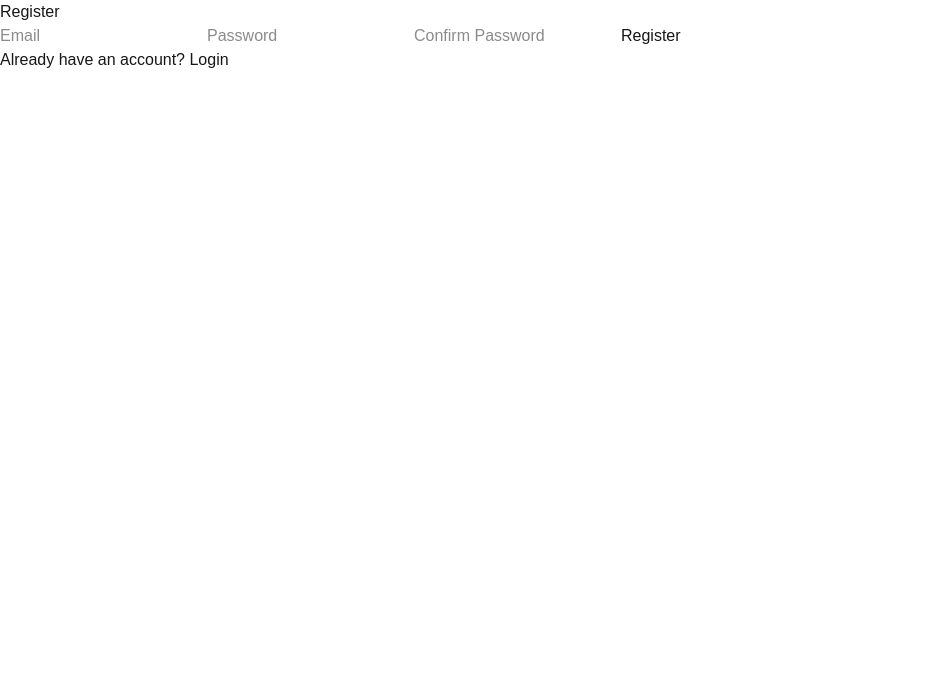
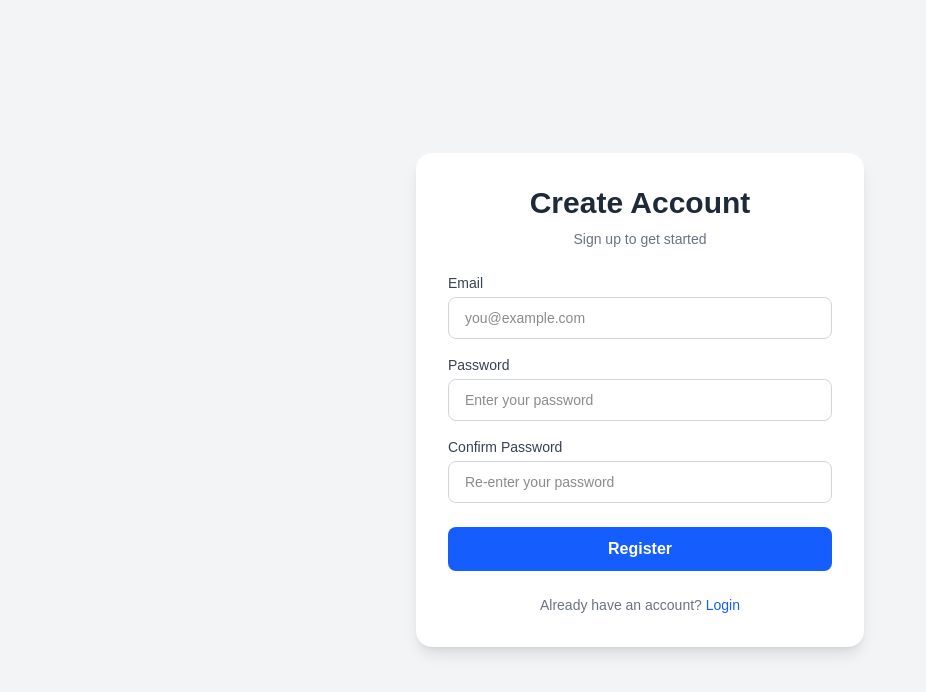
Before and after one commit to sidharth-webdev/Video-Ai, a Next.js app: page /register in a window 1280 px wide. Shown: the top 692 px of the page, without its empty margins (0-926 px from the left). Built offline with nearby package versions, Linux system fonts and the light colour scheme.

Commit message:
add style in file

```diff
--- /dev/null
+++ b/app/login/page.tsx
@@ -0,0 +1,14 @@
+import React from 'react'
+
+const page = () => {
+
+
+
+  return (
+    <div>
+
+    </div>
+  )
+}
+
+export default page;
--- a/app/register/page.tsx
+++ b/app/register/page.tsx
@@ -44,31 +44,64 @@ const RegisterPage = () => {
   };
 
   return (
-    <div>
-      <h1>Register</h1>
-      <form onSubmit={handleSubmit}>
+    <div className="min-h-screen bg-gray-100 flex items-center justify-center px-4">
+      <div className="bg-white shadow-lg rounded-2xl p-8 w-full max-w-md">
+
+        <h1 className="text-3xl font-bold text-center text-gray-800 mb-2">Create Account</h1>
+        <p className="text-center text-gray-500 text-sm mb-6">Sign up to get started</p>
+
+        <form onSubmit={handleSubmit} className="flex flex-col gap-4">
+          <div className="flex flex-col gap-1">
+            <label className="text-sm font-medium text-gray-700">Email</label>
             <input
               type="email"
-          placeholder="Email"
+              placeholder="you@example.com"
               value={email}
               onChange={(e) => setEmail(e.target.value)}
+              required
+              className="border border-gray-300 rounded-lg px-4 py-2.5 text-sm focus:outline-none focus:ring-2 focus:ring-blue-500 focus:border-transparent transition"
             />
+          </div>
+
+          <div className="flex flex-col gap-1">
+            <label className="text-sm font-medium text-gray-700">Password</label>
             <input
               type="password"
-          placeholder="Password"
+              placeholder="Enter your password"
               value={password}
               onChange={(e) => setPassword(e.target.value)}
+              required
+              className="border border-gray-300 rounded-lg px-4 py-2.5 text-sm focus:outline-none focus:ring-2 focus:ring-blue-500 focus:border-transparent transition"
             />
+          </div>
+
+          <div className="flex flex-col gap-1">
+            <label className="text-sm font-medium text-gray-700">Confirm Password</label>
             <input
               type="password"
-          placeholder="Confirm Password"
+              placeholder="Re-enter your password"
               value={confirmPassword}
               onChange={(e) => setConfirmPassword(e.target.value)}
+              required
+              className="border border-gray-300 rounded-lg px-4 py-2.5 text-sm focus:outline-none focus:ring-2 focus:ring-blue-500 focus:border-transparent transition"
             />
-        <button type="submit">Register</button>
+          </div>
+
+          <button
+            type="submit"
+            className="mt-2 bg-blue-600 hover:bg-blue-700 active:bg-blue-800 text-white font-semibold py-2.5 rounded-lg transition duration-200 cursor-pointer"
+          >
+            Register
+          </button>
         </form>
-      <div>
-        <p>Already have an account? <a href='/login'>Login</a></p>
+
+        <div className="mt-6 text-center text-sm text-gray-500">
+          Already have an account?{" "}
+          <a href="/login" className="text-blue-600 hover:underline font-medium">
+            Login
+          </a>
+        </div>
+
       </div>
     </div>
   );
```
Lines whose indentation alone changed are shown as unchanged.
